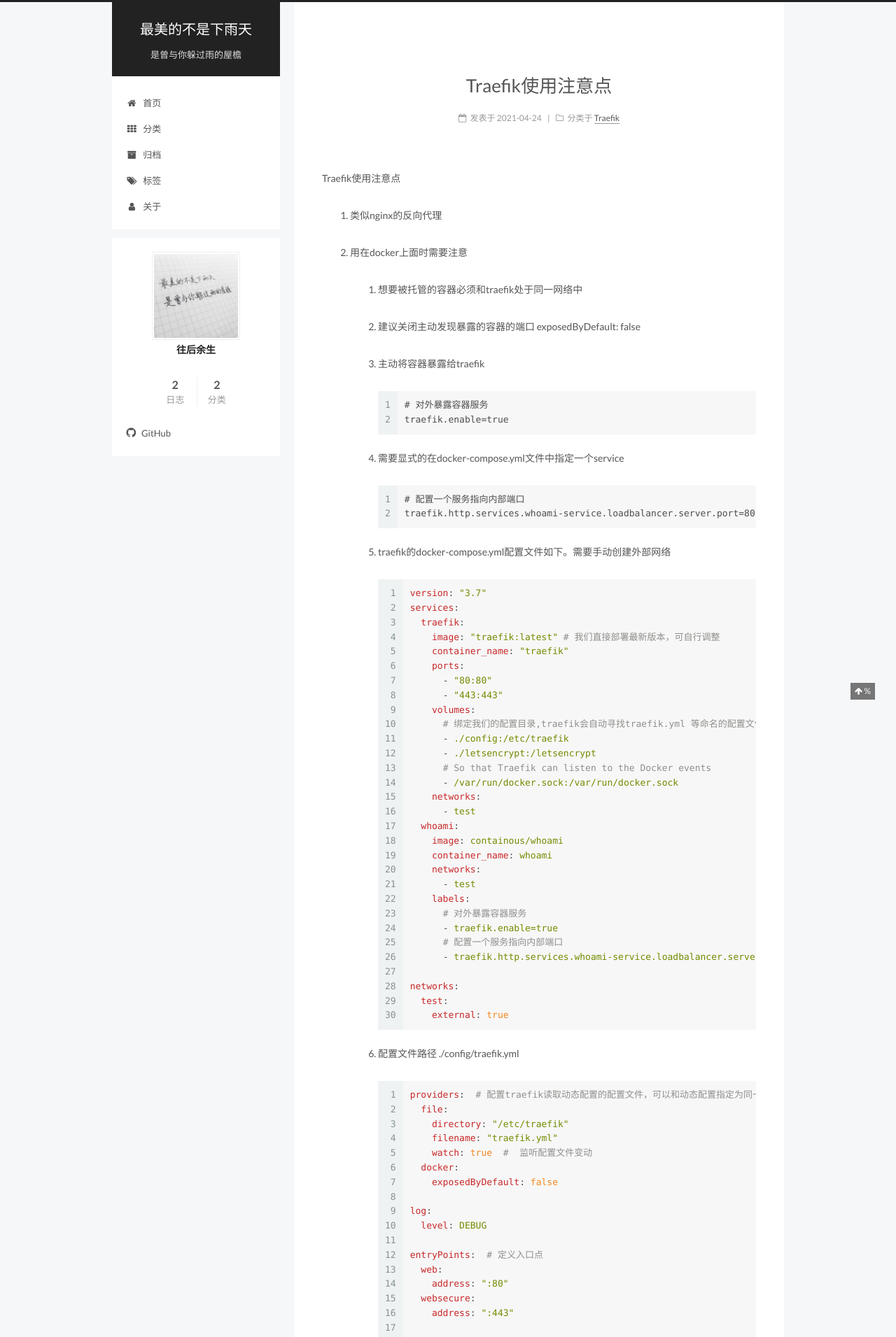
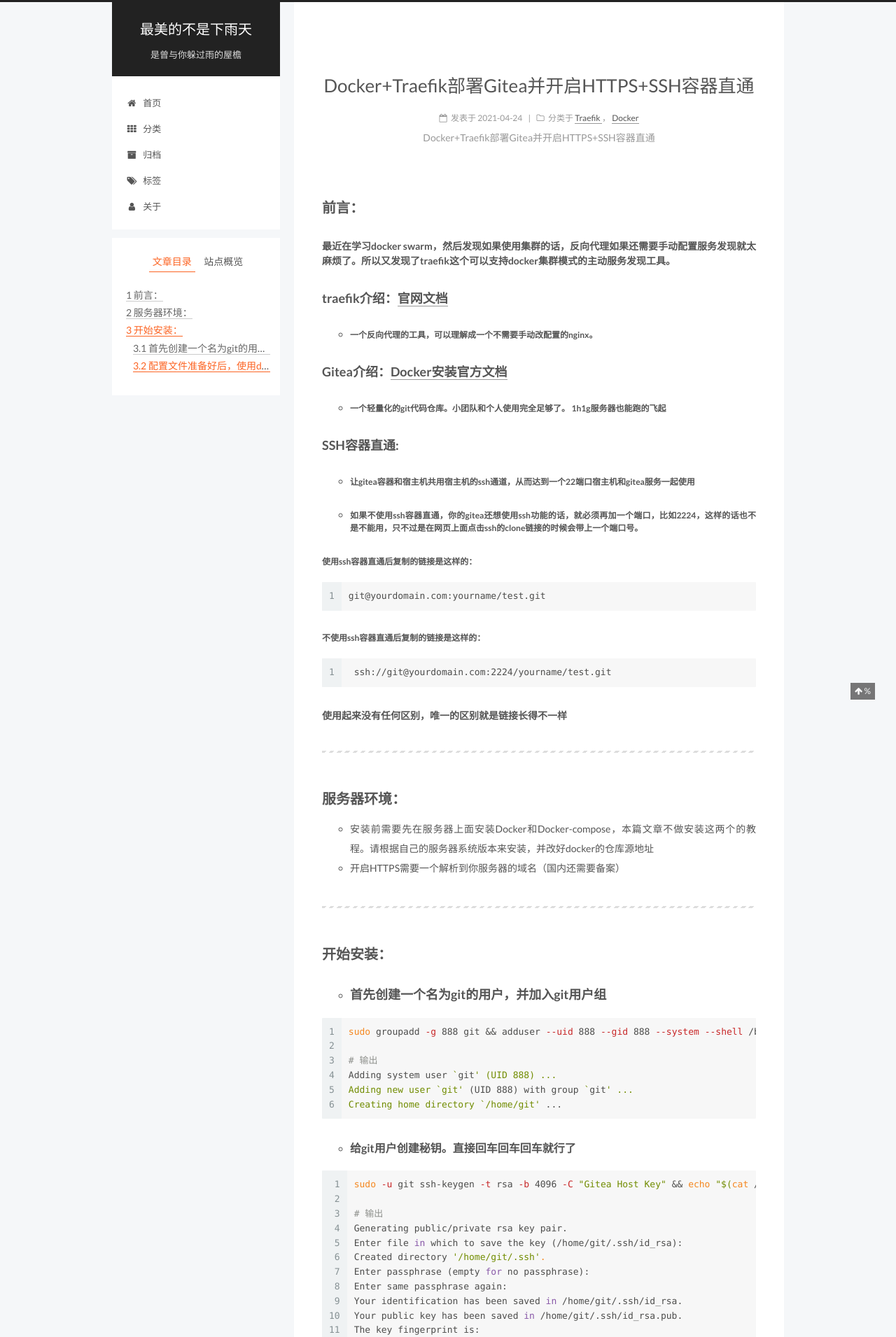
Before and after one commit to 1269146988/1269146988.github.io, a Jekyll site: the page built from docs/_posts/2021-04-27-traefik_readme.md, in a window 1280 px wide. Shown: the top 1911 px of the page at 70% size. Built offline with Jekyll 4.4.1, drawn with Linux system fonts in a browser that asks for light colours; comment, search, counter and statistics services are not loaded; some of the changed text lies outside the part shown.

Commit message:
更新博客

````diff
--- a/docs/_config.yml
+++ b/docs/_config.yml
@@ -93,7 +93,7 @@
 authoricon: heart
 
 # Footer `powered-by` and `theme-info` copyright
-copyright: false
+copyright: true
 
 # ---------------------------------------------------------------
 # SEO Settings
--- a/docs/_posts/2021-04-27-traefik_readme.md
+++ b/docs/_posts/2021-04-27-traefik_readme.md
@@ -1,113 +1,167 @@
 ---
-title: Traefik使用注意点
+title: Docker+Traefik部署Gitea并开启HTTPS+SSH容器直通
 date: 2021-04-24 11:29:53
+description: Docker+Traefik部署Gitea并开启HTTPS+SSH容器直通
 categories:
 - Traefik
+- Docker
 ---
-Traefik使用注意点
 
-1. 类似nginx的反向代理
+## 前言：
 
-2. 用在docker上面时需要注意
+##### 	最近在学习docker swarm，然后发现如果使用集群的话，反向代理如果还需要手动配置服务发现就太麻烦了。所以又发现了traefik这个可以支持docker集群模式的主动服务发现工具。
 
-   1. 想要被托管的容器必须和traefik处于同一网络中
+### traefik介绍：[官网文档](https://doc.traefik.io/traefik/)
 
-   2. 建议关闭主动发现暴露的容器的端口 exposedByDefault: false
+- ###### 一个反向代理的工具，可以理解成一个不需要手动改配置的nginx。
 
-   3. 主动将容器暴露给traefik
+### Gitea介绍：[Docker安装官方文档](https://docs.gitea.io/zh-cn/install-with-docker/)
 
-      ```
+- ###### 一个轻量化的git代码仓库。小团队和个人使用完全足够了。 1h1g服务器也能跑的飞起
+
+### SSH容器直通:
+
+- ###### 让gitea容器和宿主机共用宿主机的ssh通道，从而达到一个22端口宿主机和gitea服务一起使用
+
+- ###### 如果不使用ssh容器直通，你的gitea还想使用ssh功能的话，就必须再加一个端口，比如2224，这样的话也不是不能用，只不过是在网页上面点击ssh的clone链接的时候会带上一个端口号。
+
+###### 使用ssh容器直通后复制的链接是这样的：
+
+```sh
+git@yourdomain.com:yourname/test.git
+```
+
+###### 不使用ssh容器直通后复制的链接是这样的：
+
+```shell
+ ssh://git@yourdomain.com:2224/yourname/test.git
+```
+
+##### 	使用起来没有任何区别，唯一的区别就是链接长得不一样
+
+------
+
+## 服务器环境：
+
+- 安装前需要先在服务器上面安装Docker和Docker-compose，本篇文章不做安装这两个的教程。请根据自己的服务器系统版本来安装，并改好docker的仓库源地址
+- 开启HTTPS需要一个解析到你服务器的域名（国内还需要备案）
+
+------
+
+## 开始安装：
+
+- ### 首先创建一个名为git的用户，并加入git用户组
+
+```shell
+sudo groupadd -g 888 git && adduser --uid 888 --gid 888 --system --shell /bin/bash --gecos "Git Version Control" --disabled-password --home /home/git git
+
+# 输出
+Adding system user `git' (UID 888) ...
+Adding new user `git' (UID 888) with group `git' ...
+Creating home directory `/home/git' ...
+```
+
+- #### 给git用户创建秘钥。直接回车回车回车就行了
+
+```shell
+sudo -u git ssh-keygen -t rsa -b 4096 -C "Gitea Host Key" && echo "$(cat /home/git/.ssh/id_rsa.pub)" >> /home/git/.ssh/authorized_keys
+
+# 输出
+Generating public/private rsa key pair.
+Enter file in which to save the key (/home/git/.ssh/id_rsa):
+Created directory '/home/git/.ssh'.
+Enter passphrase (empty for no passphrase):
+Enter same passphrase again:
+Your identification has been saved in /home/git/.ssh/id_rsa.
+Your public key has been saved in /home/git/.ssh/id_rsa.pub.
+The key fingerprint is:
+SHA256:kHsow5CKInZwlzShXQOJ7xs1kBf1RN18j3l8BenFtbw Gitea Host Key
+The key's randomart image is:
++---[RSA 4096]----+
+|    .==+o..o. ++o|
+|   o+++o. o  .oo*|
+| .oo.+=    . . B+|
+|..oo.. *      + *|
+|=. .= + S      E.|
+|+ .  = .         |
+|      o          |
+|     .           |
+|                 |
++----[SHA256]-----+
+```
+
+- #### 编写一个可执行文件（很重要，ssh容器直通就是执行这个文件）
+
+```shell
+sudo mkdir -p /app/gitea && sudo echo 'ssh -p 2222 -o StrictHostKeyChecking=no git@127.0.0.1 "SSH_ORIGINAL_COMMAND=\"$SSH_ORIGINAL_COMMAND\" $0 $@"' >> /app/gitea/gitea && sudo chmod +x /app/gitea/gitea
+```
+
+- #### 配置traefik，配置有很多种方式，我这里选择以`yml`配置文件的方式进行配置, 并且动态和静态配置在一起。首先新建一个`traefik.yml`文件作为traefik的配置文件，名字是什么不重要。以`.yml`结尾就可以。配置文件放在 `./config/traefik.yml`
+
+```yaml
+providers:  # 配置traefik读取动态配置的配置文件，可以和动态配置指定为同一个文件
+  file:
+    directory: "/etc/traefik"
+    filename: "traefik.yml"  # 这里是指需要加载的动态配置文件名
+    watch: true  # 是否监听配置文件变动
+  docker:
+    exposedByDefault: false  # 建议禁止自动发信暴露的容器
+
+log:
+  level: DEBUG  # 日志输出等级
+
+entryPoints:  # 定义入口点
+  web:
+    address: ":80"
+  websecure:
+    address: ":443"
+
+api:
+  dashboard: true  # 开启控制面板
+  insecure: true  # 以不安全的方式开启
+
+```
+
+- ### 配置文件准备好后，使用`docker-compose up -d`启动即可，配置如下
+
+```yaml
+version: "3"
+services:
+  traefik:
+    image: "traefik:latest" # 我们直接部署最新版本，可自行调整
+    container_name: "traefik"
+    ports:
+      - "443:443"
+      - "80:80"
+      - "8080:8080"
+    volumes:
+      # 将配置文件挂载进容器
+      - ./config:/etc/traefik
+      - /var/run/docker.sock:/var/run/docker.sock
+  gitea:
+    image: gitea/gitea:latest
+    container_name: gitea
+    environment:
+      - USER_UID=888
+      - USER_GID=888
+    restart: unless-stopped
+    volumes:
+      - /home/git/.ssh/:/data/git/.ssh
+      - gitea_data:/data
+      - /etc/timezone:/etc/timezone:ro
+      - /etc/localtime:/etc/localtime:ro
+    ports:
+      - "127.0.0.1:2222:22"
+    labels:
       # 对外暴露容器服务
-      traefik.enable=true
-      ```
+      - traefik.enable=true
+      - traefik.http.services.gitea-service.loadbalancer.server.port=3000
+      - traefik.http.routers.gitea-router.rule=PathPrefix(`/`)
+      - traefik.http.routers.gitea-router.service=gitea-service
+      - traefik.http.routers.gitea-router.entrypoints=web
 
-   4. 需要显式的在docker-compose.yml文件中指定一个service
+volumes:
+  gitea_data:
+```
 
-      ```
-      # 配置一个服务指向内部端口
-      traefik.http.services.whoami-service.loadbalancer.server.port=80
-      ```
-
-   5. traefik的docker-compose.yml配置文件如下。需要手动创建外部网络
-
-      ```yaml
-      version: "3.7"
-      services:
-        traefik:
-          image: "traefik:latest" # 我们直接部署最新版本，可自行调整
-          container_name: "traefik"
-          ports:
-            - "80:80"
-            - "443:443"
-          volumes:
-            # 绑定我们的配置目录,traefik会自动寻找traefik.yml 等命名的配置文件
-            - ./config:/etc/traefik
-            - ./letsencrypt:/letsencrypt
-            # So that Traefik can listen to the Docker events
-            - /var/run/docker.sock:/var/run/docker.sock
-          networks:
-            - test
-        whoami:
-          image: containous/whoami
-          container_name: whoami
-          networks:
-            - test
-          labels:
-            # 对外暴露容器服务
-            - traefik.enable=true
-            # 配置一个服务指向内部端口
-            - traefik.http.services.whoami-service.loadbalancer.server.port=80
-
-      networks:
-        test:
-          external: true
-      ```
-
-   6. 配置文件路径  ./config/traefik.yml
-
-      ```yaml
-      providers:  # 配置traefik读取动态配置的配置文件，可以和动态配置指定为同一个文件
-        file:
-          directory: "/etc/traefik"
-          filename: "traefik.yml"
-          watch: true  #  监听配置文件变动
-        docker:
-          exposedByDefault: false
-
-      log:
-        level: DEBUG
-
-      entryPoints:  # 定义入口点
-        web:
-          address: ":80"
-        websecure:
-          address: ":443"
-
-
-      api:
-        dashboard: true  # 开启控制面板
-        insecure: true
-
-      certificatesResolvers:  # 使用该签发方式，一定要确保服务器80端口可以被访问
-        mytlschallenge:
-          acme:
-            email:  "yourname@domain"  # 配置接收证书过期通知邮箱
-            storage:  "/letsencrypt/acme.json"
-            tlsChallenge: {}
-
-      #↑↑↑↑↑↑↑↑↑↑↑↑↑↑↑↑↑↑↑↑↑↑↑↑↑↑↑↑↑↑静态配置修改后需要重启traefik↑↑↑↑↑↑↑↑↑↑↑↑↑↑↑↑↑↑↑↑↑↑↑↑↑↑↑↑↑↑
-
-      http:
-        routers:
-          whoami:
-            entryPoints:
-              - web
-            rule: "Path(`/whoami`)"
-            service: whoami-service@docker
-          api:
-            entryPoints:
-              - "web"
-            rule: "PathPrefix(`/`)"
-            service: api@internal
-
-      ```
+- 开启HTTPS。未完待续
````
